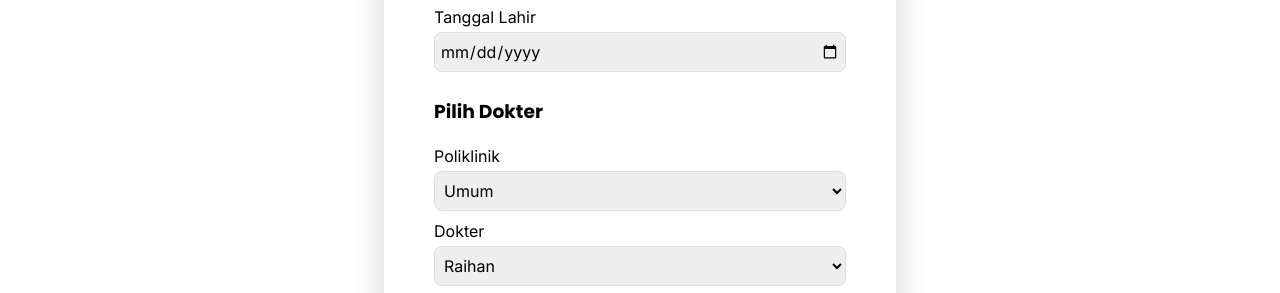
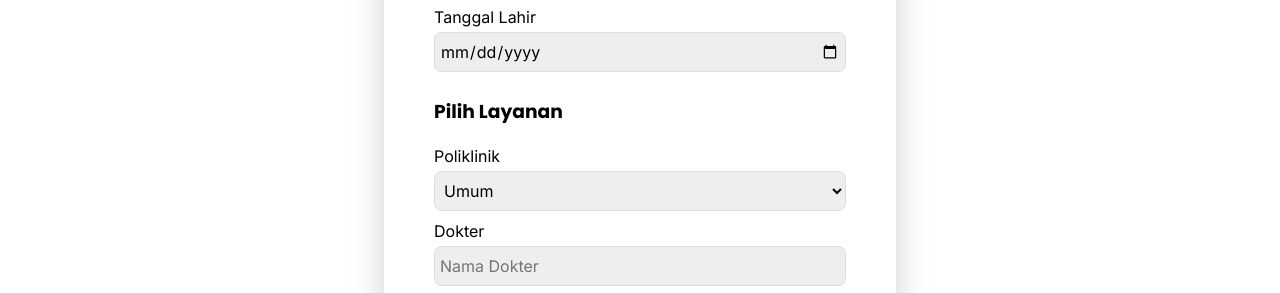
Before and after one commit to fathurk/fathurk.github.io, a plain HTML site: page index.html in a window 1280 px wide. Shown: the part 1245-1538 px from the top of the page. Drawn offline with nearby package versions, Linux system fonts and the light colour scheme; a script that the page names is missing.

Commit message:
Disable pilihan dokter

```diff
--- a/index.html
+++ b/index.html
@@ -69,7 +69,7 @@
                     <label for="birthday">Tanggal Lahir</label>
                     <input type="date" name="birthday" id="birhday">
                 </div>
-                <h3>Pilih Dokter</h3>
+                <h3>Pilih Layanan</h3>
                 <div class="inputs">
                     <label for="poliklinik">Poliklinik</label>
                     <select name="poliklinik" id="poliklinik">
@@ -83,12 +83,7 @@
                 </div>
                 <div class="inputs">
                     <label for="dokter">Dokter</label>
-                    <select name="" id="">
-                        <!-- render dari javascript, ganti value jadi nama dokter -->
-                        <option value="dokter1">Raihan</option>
-                        <option value="dokter2">Vina</option>
-                        <option value="dokter3">Fathur</option>
-                    </select>
+                    <input type="text" name="dokter" id="dokter" disabled placeholder="Nama Dokter">
                 </div>
                 <div class="inputs">
                     <label for="appointmentDate">Tanggal Appointment</label>
```
